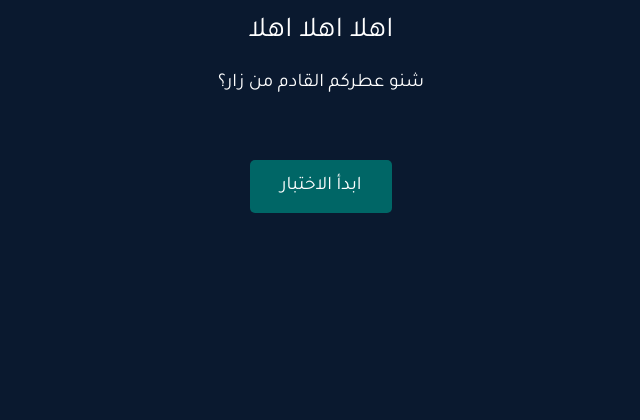
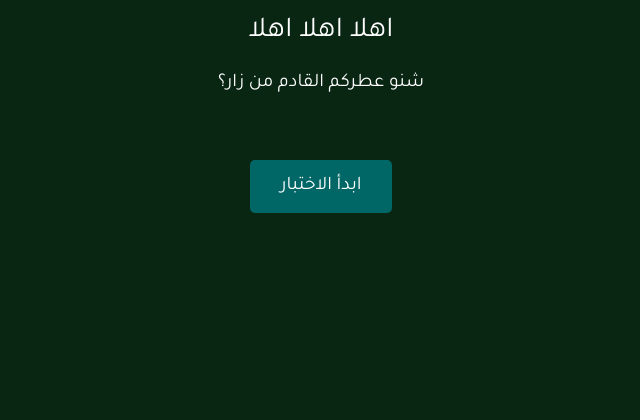
Before and after one commit to Beamingkhaled/Nextczar, a plain HTML site: page index.html in a window 1280 px wide. Shown: the part 420-840 px from the top of the page, without its empty margins (319-959 px from the left). Drawn offline with Linux system fonts and the light colour scheme.

Commit message:
Update index.html

```diff
--- a/index.html
+++ b/index.html
@@ -8,7 +8,7 @@
   <link href="https://fonts.googleapis.com/css2?family=Tajawal:wght@400;700&display=swap" rel="stylesheet">
   <style>
     body {
-      background-color: #0a192f;
+      background-color: #092613;
       color: #fff;
       font-family: 'Tajawal', 'Arial', sans-serif; /* Changed to Tajawal */
       display: flex;
```
